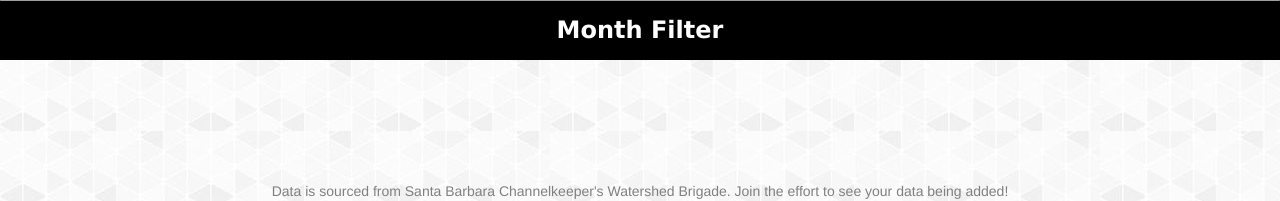
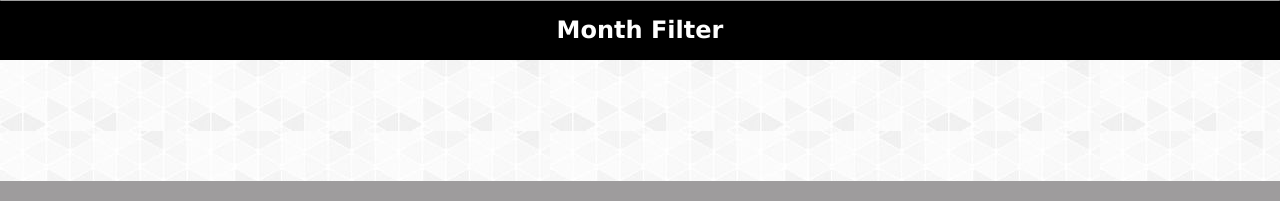
Before and after one commit to Ramon-W/sb-channelkeeper-analytics, a Flask app: page / in a window 1280 px wide. Shown: the part 619-820 px from the top of the page. Run offline with Flask 2, Linux system fonts and the light colour scheme; data that the repository does not hold is empty; some libraries are stand-ins or nearby versions; grey boxes are pictures that could not be loaded.

Commit message:
Update layout.html

```diff
--- a/templates/layout.html
+++ b/templates/layout.html
@@ -21,8 +21,5 @@
       </div>
     </div>
     {% block content %}{% endblock %}
-    <footer>
-      <p id="credit">Data is sourced from Santa Barbara Channelkeeper's Watershed Brigade. Join the effort to see your data being added!</p>
-    </footer>
   </body>
 </html>
```
